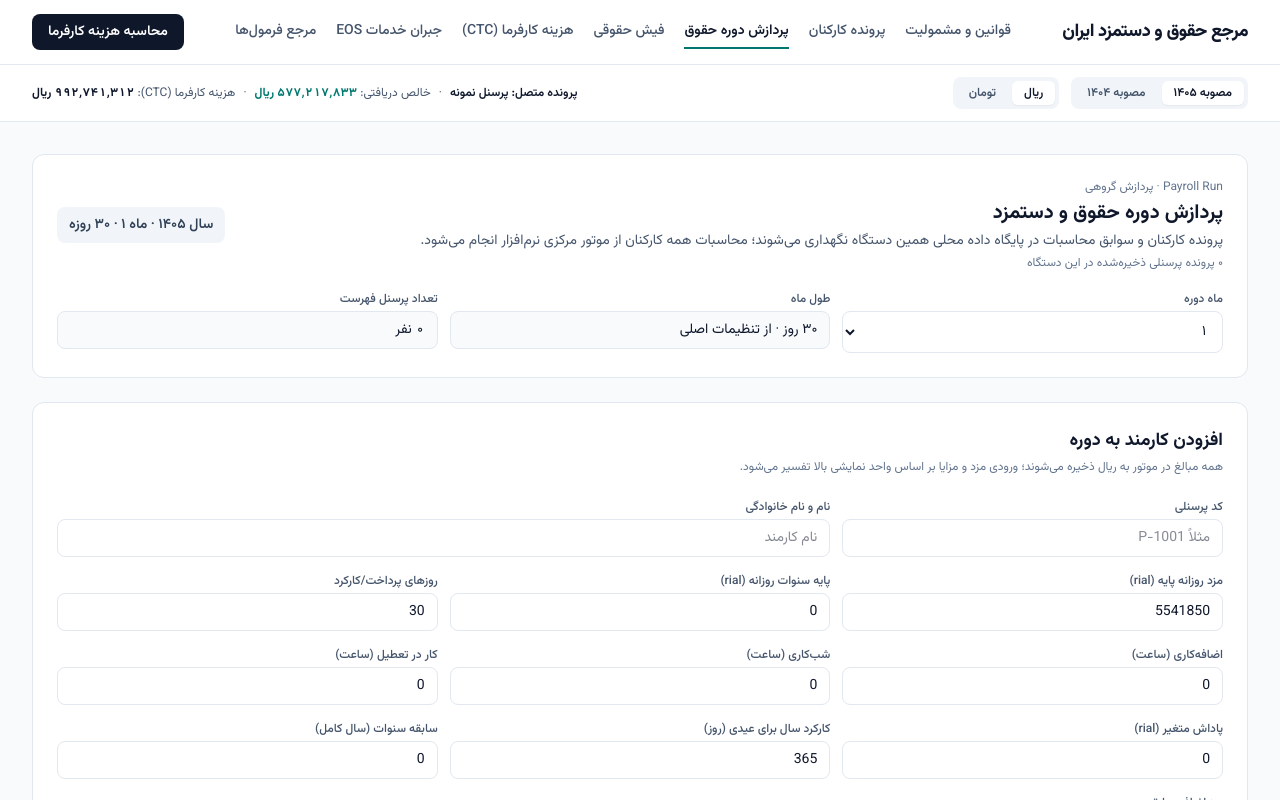
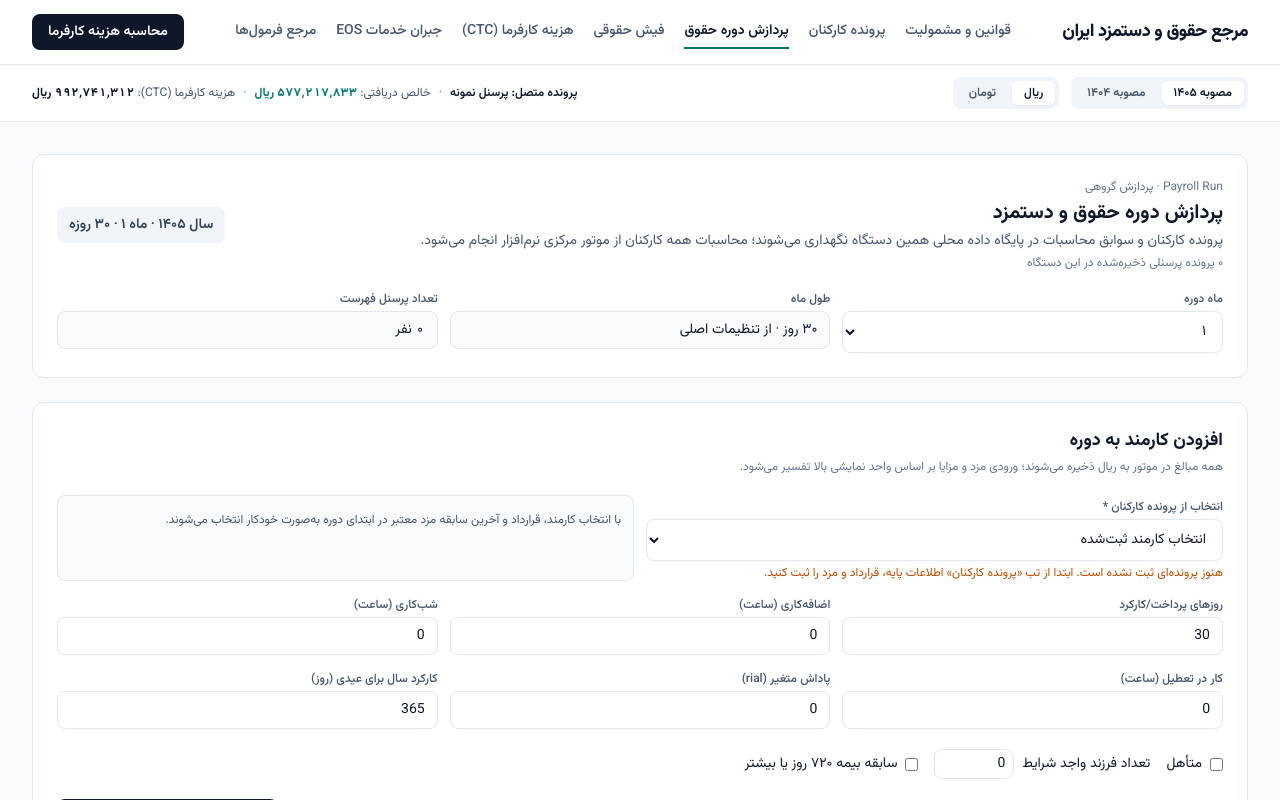
Before and after one commit to mjmadani07-dotcom/salary, a React (Vite) app: page / in a window 1280 px wide. Both pictures are taken after a click on the button "پردازش دوره حقوق". Shown: the top 800 px of the page. Built offline with nearby package versions, Linux system fonts and the light colour scheme.

Commit message:
feat(payroll): use employee master and effective wage history

```diff
--- a/src/components/PayrollRunView.tsx
+++ b/src/components/PayrollRunView.tsx
@@ -22,6 +22,9 @@ import {
   savePayrollRunSnapshot,
 } from '../data/payrollLocalDatabase';
 import type { StoredPayrollRun } from '../data/payrollLocalDatabase';
+import { listEmployeeMasterRecords } from '../data/payrollLocalDatabase';
+import type { EmployeeMasterRecord } from '../types/employee';
+import { calculateServiceDurationJalali, resolveEmployeeTerms } from '../utils/employeeMaster';
 import { downloadPayrollRunExcelWorkbook } from '../utils/excelWorkbookBuilder';
 import { useUnifiedPayroll } from '../state/UnifiedPayrollContext';
 
@@ -79,6 +82,8 @@ export function PayrollRunView() {
   const [month, setMonth] = useState(1);
   const [draft, setDraft] = useState<EmployeeDraft>(() => createEmptyDraft(year, monthDays));
   const [employees, setEmployees] = useState<PayrollRunEmployee[]>([]);
+  const [employeeMasters, setEmployeeMasters] = useState<EmployeeMasterRecord[]>([]);
+  const [selectedMasterId, setSelectedMasterId] = useState('');
   const [runResult, setRunResult] = useState<PayrollRunResult | null>(null);
   const [runHistory, setRunHistory] = useState<StoredPayrollRun[]>([]);
   const [formError, setFormError] = useState<string | null>(null);
@@ -125,8 +130,8 @@ export function PayrollRunView() {
     setIsLoadingLocalData(true);
     setRunResult(null);
     setLastSavedRunId(null);
-    Promise.all([listSavedEmployees(), listSavedPayrollRuns(8)])
-      .then(([savedEmployees, savedRuns]) => {
+    Promise.all([listSavedEmployees(), listSavedPayrollRuns(8), listEmployeeMasterRecords()])
+      .then(([savedEmployees, savedRuns, savedMasters]) => {
         if (!active) return;
         setEmployees(
           savedEmployees.map((employee) => ({
@@ -142,6 +147,7 @@ export function PayrollRunView() {
           }))
         );
         setRunHistory(savedRuns);
+        setEmployeeMasters(savedMasters);
         setStorageError(null);
       })
       .catch((error) => {
@@ -204,16 +210,33 @@ export function PayrollRunView() {
   };
 
   const addEmployee = async () => {
-    const personnelCode = draft.personnelCode.trim();
-    const fullName = draft.fullName.trim();
-
-    if (!personnelCode || !fullName) {
-      setFormError('کد پرسنلی و نام کامل کارمند باید وارد شوند.');
+    const master = employeeMasters.find((item) => item.employeeId === selectedMasterId);
+    if (!master) {
+      setFormError('ابتدا کارمند را در بخش «پرونده کارکنان» ثبت کنید و سپس از این فهرست انتخاب کنید.');
       return;
     }
 
-    if (employees.some((employee) => employee.personnelCode === personnelCode)) {
-      setFormError('این کد پرسنلی قبلاً به فهرست دوره اضافه شده است.');
+    const periodStartJalali = `${year}-${String(month).padStart(2, '0')}-01`;
+    const periodEndJalali = `${year}-${String(month).padStart(2, '0')}-${String(monthDays).padStart(2, '0')}`;
+    const terms = resolveEmployeeTerms(master, periodStartJalali);
+    if (terms.issues.length > 0 || !terms.wage || !terms.contract) {
+      setFormError(terms.issues.map((issue) => issue.message).join(' '));
+      return;
+    }
+
+    if (employees.some((employee) =>
+      employee.employeeId === master.employeeId ||
+      employee.personnelCode === master.personnelCode
+    )) {
+      setFormError('این کارمند قبلاً به فهرست دوره اضافه شده است.');
+      return;
+    }
+
+    let serviceDuration;
+    try {
+      serviceDuration = calculateServiceDurationJalali(master.hireDateJalali, periodEndJalali);
+    } catch (error) {
+      setFormError(error instanceof Error ? error.message : 'محاسبه سابقه خدمت ناموفق بود.');
       return;
     }
 
@@ -221,8 +244,8 @@ export function PayrollRunView() {
       year,
       monthDays,
       workDays: draft.workDays,
-      dailyBaseWageRial: draft.dailyBaseWageRial,
-      dailySeniorityRial: draft.dailySeniorityRial,
+      dailyBaseWageRial: terms.wage.dailyBaseWageRial,
+      dailySeniorityRial: terms.wage.dailySeniorityRial,
       housingAllowanceRial: rules.housingAllowanceRial,
       workerCouponRial: rules.workerCouponRial,
       isMarried: draft.isMarried,
@@ -233,15 +256,15 @@ export function PayrollRunView() {
       holidayHours: draft.holidayHours,
       variableBonusRial: draft.variableBonusRial,
       annualWorkedDays: draft.annualWorkedDays,
-      serviceYearsForSeverance: draft.serviceYearsForSeverance,
-      serviceExtraDaysForSeverance: draft.serviceExtraDaysForSeverance,
+      serviceYearsForSeverance: serviceDuration.completedYears,
+      serviceExtraDaysForSeverance: serviceDuration.additionalDays,
     };
 
     const employee: PayrollRunEmployee = {
-      employeeId: personnelCode,
-      personnelCode,
-      fullName,
-      isActive: true,
+      employeeId: master.employeeId,
+      personnelCode: master.personnelCode,
+      fullName: `${master.firstName} ${master.lastName}`,
+      isActive: master.status === 'active',
       payrollInput,
     };
 
@@ -251,6 +274,7 @@ export function PayrollRunView() {
         ...current.filter((item) => item.employeeId !== employee.employeeId),
         employee,
       ]);
+      setSelectedMasterId('');
       setDraft(createEmptyDraft(year, monthDays));
       setRunResult(null);
       setFormError(null);
@@ -500,130 +524,64 @@ export function PayrollRunView() {
           </p>
         </div>
 
-        <div className="grid grid-cols-1 md:grid-cols-3 gap-3">
+        <div className="space-y-3">
+          <div className="grid grid-cols-1 gap-3 md:grid-cols-2">
             <div className="space-y-1">
-            <label className="text-xs font-medium text-slate-600">کد پرسنلی</label>
-            <input
-              value={draft.personnelCode}
-              onChange={(event) => updateDraft({ personnelCode: event.target.value })}
-              placeholder="مثلاً P-1001"
-              className="w-full rounded-lg border border-slate-200 px-3 py-2 text-sm"
-            />
+              <label className="text-xs font-medium text-slate-600">انتخاب از پرونده کارکنان *</label>
+              <select
+                value={selectedMasterId}
+                onChange={(event) => { setSelectedMasterId(event.target.value); setFormError(null); }}
+                className="w-full rounded-lg border border-slate-200 bg-white px-3 py-2 text-sm"
+              >
+                <option value="">انتخاب کارمند ثبت‌شده</option>
+                {employeeMasters.map((master) => (
+                  <option key={master.employeeId} value={master.employeeId}>
+                    {master.personnelCode} — {master.firstName} {master.lastName}
+                  </option>
+                ))}
+              </select>
+              {employeeMasters.length === 0 && (
+                <p className="text-xs text-amber-700">هنوز پرونده‌ای ثبت نشده است. ابتدا از تب «پرونده کارکنان» اطلاعات پایه، قرارداد و مزد را ثبت کنید.</p>
+              )}
             </div>
-          <div className="space-y-1 md:col-span-2">
-            <label className="text-xs font-medium text-slate-600">نام و نام خانوادگی</label>
-            <input
-              value={draft.fullName}
-              onChange={(event) => updateDraft({ fullName: event.target.value })}
-              placeholder="نام کارمند"
-              className="w-full rounded-lg border border-slate-200 px-3 py-2 text-sm"
-            />
+            <div className="rounded-lg border border-slate-200 bg-slate-50 p-3 text-xs leading-6 text-slate-600">
+              {selectedMasterId ? (() => {
+                const master = employeeMasters.find((item) => item.employeeId === selectedMasterId);
+                if (!master) return 'کارمند انتخاب نشده است.';
+                const terms = resolveEmployeeTerms(master, `${year}-${String(month).padStart(2, '0')}-01`);
+                return terms.issues.length
+                  ? terms.issues.map((issue) => issue.message).join(' ')
+                  : `قرارداد: ${terms.contract?.jobTitle} · مزد روزانه مؤثر: ${format(terms.wage?.dailyBaseWageRial ?? 0)} · پایه سنوات: ${format(terms.wage?.dailySeniorityRial ?? 0)}`;
+              })() : 'با انتخاب کارمند، قرارداد و آخرین سابقه مزد معتبر در ابتدای دوره به‌صورت خودکار انتخاب می‌شوند.'}
             </div>
-          <div className="space-y-1">
-            <label className="text-xs font-medium text-slate-600">مزد روزانه پایه ({unit})</label>
-            <input
-              type="number"
-              min={0}
-              value={Math.round(draft.dailyBaseWageRial / unitMultiplier)}
-              onChange={(event) => updateDraft({ dailyBaseWageRial: numberValue(event.target.value) * unitMultiplier })}
-              className="w-full rounded-lg border border-slate-200 px-3 py-2 text-sm tabular-nums"
-            />
           </div>
-          <div className="space-y-1">
-            <label className="text-xs font-medium text-slate-600">پایه سنوات روزانه ({unit})</label>
-            <input
-              type="number"
-              min={0}
-              value={Math.round(draft.dailySeniorityRial / unitMultiplier)}
-              onChange={(event) => updateDraft({ dailySeniorityRial: numberValue(event.target.value) * unitMultiplier })}
-              className="w-full rounded-lg border border-slate-200 px-3 py-2 text-sm tabular-nums"
-            />
-          </div>
+          <div className="grid grid-cols-1 gap-3 md:grid-cols-3">
             <div className="space-y-1">
               <label className="text-xs font-medium text-slate-600">روزهای پرداخت/کارکرد</label>
-            <input
-              type="number"
-              min={0}
-              max={monthDays}
-              value={draft.workDays}
-              onChange={(event) => updateDraft({ workDays: numberValue(event.target.value) })}
-              className="w-full rounded-lg border border-slate-200 px-3 py-2 text-sm tabular-nums"
-            />
+              <input type="number" min={0} max={monthDays} value={draft.workDays} onChange={(event) => updateDraft({ workDays: numberValue(event.target.value) })} className="w-full rounded-lg border border-slate-200 px-3 py-2 text-sm tabular-nums" />
             </div>
             <div className="space-y-1">
               <label className="text-xs font-medium text-slate-600">اضافه‌کاری (ساعت)</label>
-            <input
-              type="number"
-              min={0}
-              value={draft.overtimeHours}
-              onChange={(event) => updateDraft({ overtimeHours: numberValue(event.target.value) })}
-              className="w-full rounded-lg border border-slate-200 px-3 py-2 text-sm tabular-nums"
-            />
+              <input type="number" min={0} value={draft.overtimeHours} onChange={(event) => updateDraft({ overtimeHours: numberValue(event.target.value) })} className="w-full rounded-lg border border-slate-200 px-3 py-2 text-sm tabular-nums" />
             </div>
             <div className="space-y-1">
               <label className="text-xs font-medium text-slate-600">شب‌کاری (ساعت)</label>
-            <input
-              type="number"
-              min={0}
-              value={draft.nightShiftHours}
-              onChange={(event) => updateDraft({ nightShiftHours: numberValue(event.target.value) })}
-              className="w-full rounded-lg border border-slate-200 px-3 py-2 text-sm tabular-nums"
-            />
+              <input type="number" min={0} value={draft.nightShiftHours} onChange={(event) => updateDraft({ nightShiftHours: numberValue(event.target.value) })} className="w-full rounded-lg border border-slate-200 px-3 py-2 text-sm tabular-nums" />
             </div>
             <div className="space-y-1">
               <label className="text-xs font-medium text-slate-600">کار در تعطیل (ساعت)</label>
-            <input
-              type="number"
-              min={0}
-              value={draft.holidayHours}
-              onChange={(event) => updateDraft({ holidayHours: numberValue(event.target.value) })}
-              className="w-full rounded-lg border border-slate-200 px-3 py-2 text-sm tabular-nums"
-            />
+              <input type="number" min={0} value={draft.holidayHours} onChange={(event) => updateDraft({ holidayHours: numberValue(event.target.value) })} className="w-full rounded-lg border border-slate-200 px-3 py-2 text-sm tabular-nums" />
             </div>
             <div className="space-y-1">
               <label className="text-xs font-medium text-slate-600">پاداش متغیر ({unit})</label>
-            <input
-              type="number"
-              min={0}
-              value={Math.round(draft.variableBonusRial / unitMultiplier)}
-              onChange={(event) => updateDraft({ variableBonusRial: numberValue(event.target.value) * unitMultiplier })}
-              className="w-full rounded-lg border border-slate-200 px-3 py-2 text-sm tabular-nums"
-            />
+              <input type="number" min={0} value={Math.round(draft.variableBonusRial / unitMultiplier)} onChange={(event) => updateDraft({ variableBonusRial: numberValue(event.target.value) * unitMultiplier })} className="w-full rounded-lg border border-slate-200 px-3 py-2 text-sm tabular-nums" />
             </div>
             <div className="space-y-1">
               <label className="text-xs font-medium text-slate-600">کارکرد سال برای عیدی (روز)</label>
-            <input
-              type="number"
-              min={0}
-              max={366}
-              value={draft.annualWorkedDays}
-              onChange={(event) => updateDraft({ annualWorkedDays: numberValue(event.target.value) })}
-              className="w-full rounded-lg border border-slate-200 px-3 py-2 text-sm tabular-nums"
-            />
-          </div>
-          <div className="space-y-1">
-            <label className="text-xs font-medium text-slate-600">سابقه سنوات (سال کامل)</label>
-            <input
-              type="number"
-              min={0}
-              value={draft.serviceYearsForSeverance}
-              onChange={(event) => updateDraft({ serviceYearsForSeverance: numberValue(event.target.value) })}
-              className="w-full rounded-lg border border-slate-200 px-3 py-2 text-sm tabular-nums"
-            />
-          </div>
-          <div className="space-y-1">
-            <label className="text-xs font-medium text-slate-600">روز اضافه سابقه</label>
-            <input
-              type="number"
-              min={0}
-              max={364}
-              value={draft.serviceExtraDaysForSeverance}
-              onChange={(event) => updateDraft({ serviceExtraDaysForSeverance: numberValue(event.target.value) })}
-              className="w-full rounded-lg border border-slate-200 px-3 py-2 text-sm tabular-nums"
-            />
+              <input type="number" min={0} max={366} value={draft.annualWorkedDays} onChange={(event) => updateDraft({ annualWorkedDays: numberValue(event.target.value) })} className="w-full rounded-lg border border-slate-200 px-3 py-2 text-sm tabular-nums" />
             </div>
           </div>
-
+        </div>
         <div className="flex flex-wrap gap-4 text-sm">
           <label className="inline-flex items-center gap-2">
             <input
```
Lines whose indentation alone changed are shown as unchanged.
